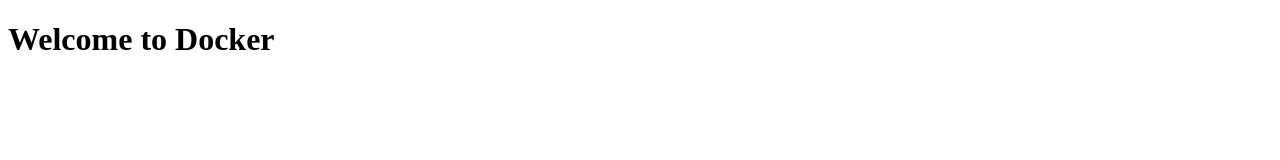
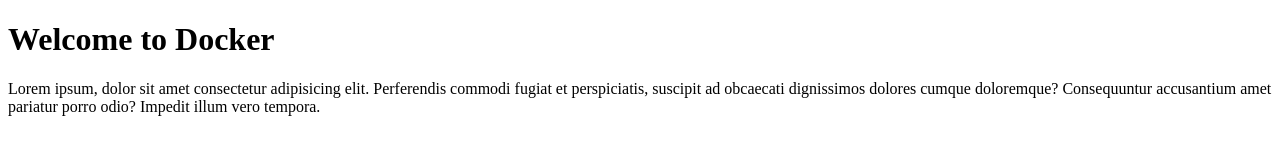
Before and after one commit to abdilkani/Docker-test, a website: page index.html in a window 1280 px wide. Drawn offline with Linux system fonts and the light colour scheme.

Commit message:
Initial commit for Docker

```diff
--- a/index.html
+++ b/index.html
@@ -7,6 +7,7 @@
 </head>
 <body>
     <h1>Welcome to Docker</h1>
+    <p>Lorem ipsum, dolor sit amet consectetur adipisicing elit. Perferendis commodi fugiat et perspiciatis, suscipit ad obcaecati dignissimos dolores cumque doloremque? Consequuntur accusantium amet pariatur porro odio? Impedit illum vero tempora.</p>
 
 </body>
 </html>
```
Also changed, not shown: package.json (+6 -3 lines), 1 other file.
